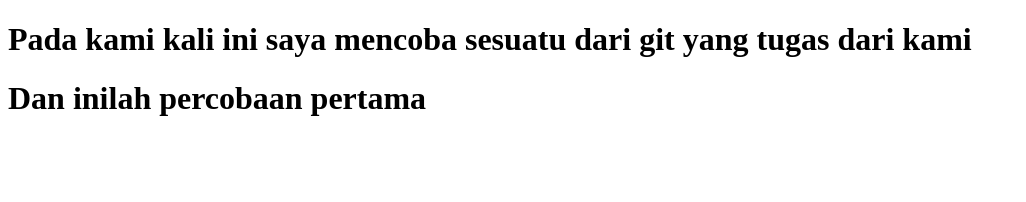
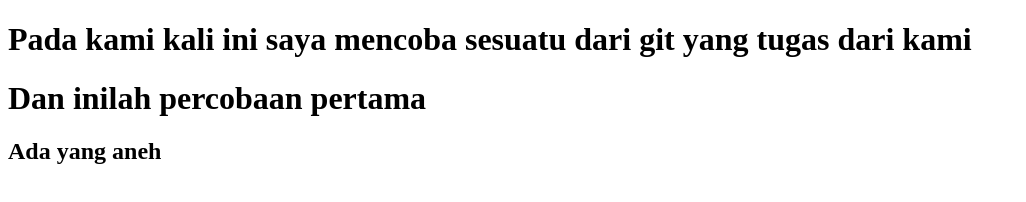
Before and after one commit to ArvieIrfan/belajargit1, a plain HTML site: page index.html in a window 1280 px wide. Shown: the whole page, without its empty margins (0-1026 px from the left). Drawn offline with Linux system fonts and the light colour scheme.

Commit message:
percobaan kedua

```diff
--- a/index.html
+++ b/index.html
@@ -6,5 +6,6 @@
 <body>
 	<h1>Pada kami kali ini saya mencoba sesuatu dari git yang tugas dari kami</h1>
 	<h1>Dan inilah percobaan pertama</h1>
+	<h2>Ada yang aneh</h2>
 </body>
 </html>
```
